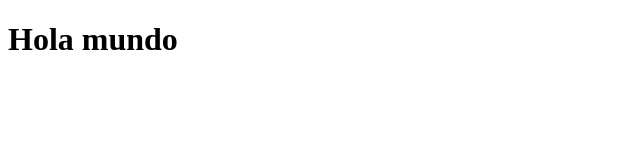
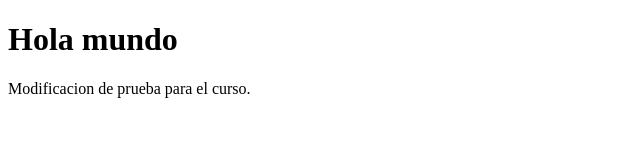
Before and after one commit to luisfernandez97/proyectoDemoPrework, a plain HTML site: page index.html in a window 1280 px wide. Shown: the whole page, without its empty margins (0-640 px from the left). Drawn offline with Linux system fonts and the light colour scheme.

Commit message:
Cambios simples del curso

```diff
--- a/index.html
+++ b/index.html
@@ -8,5 +8,6 @@
 </head>
 <body>
     <h1>Hola mundo</h1>
+    <p>Modificacion de prueba para el curso.</p>
 </body>
 </html>
```
